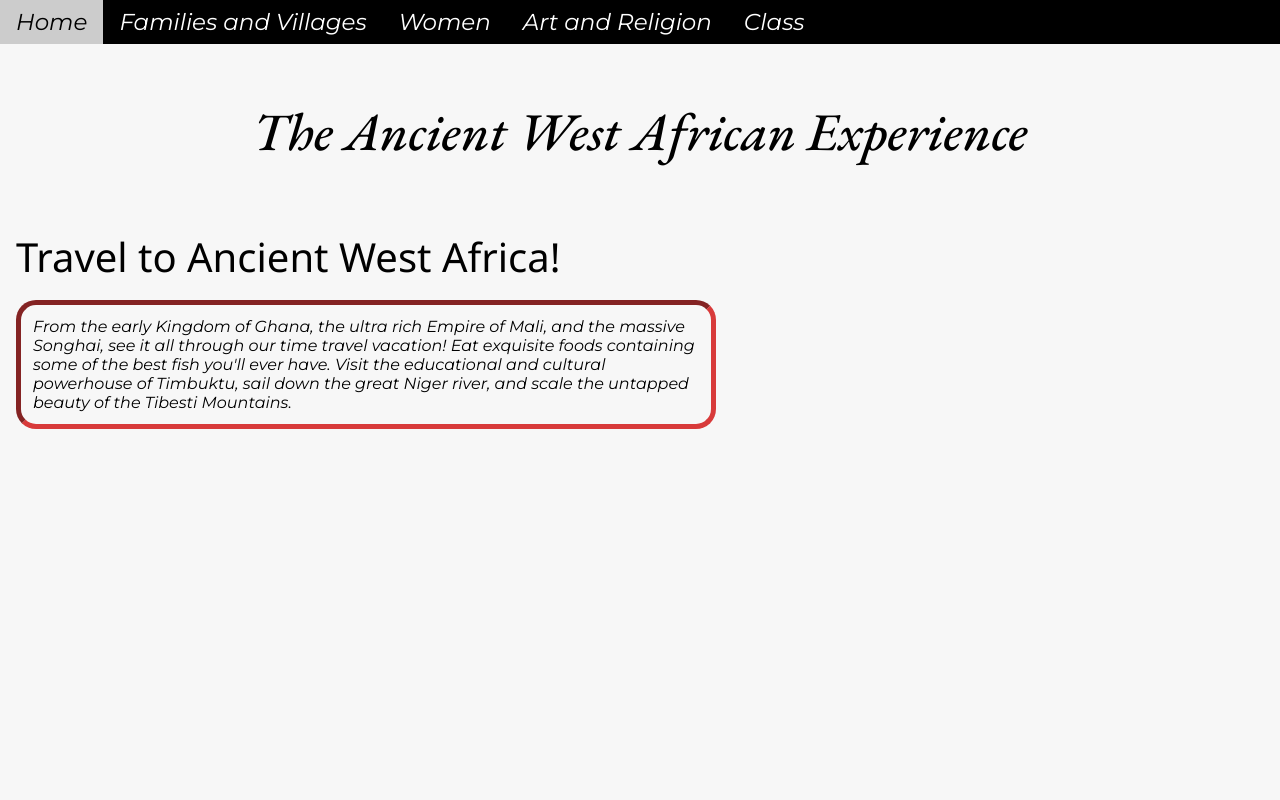
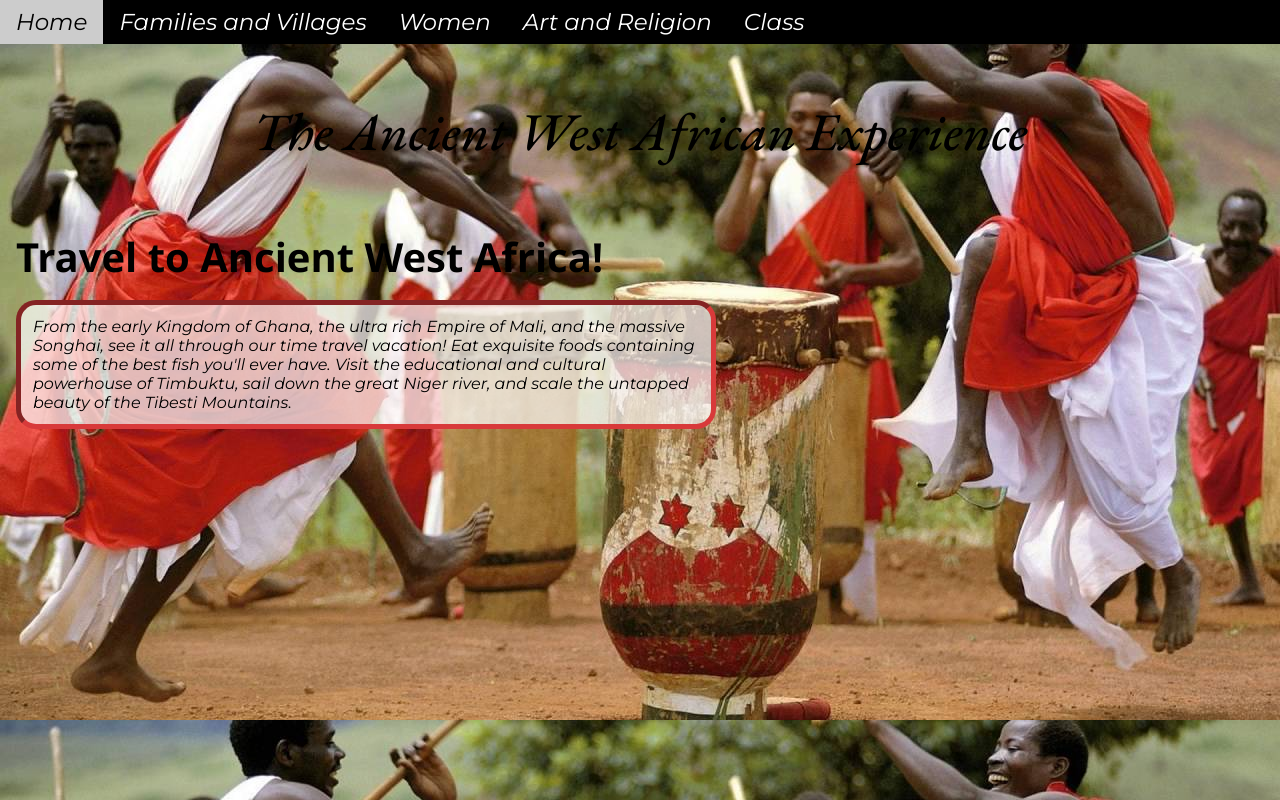
Before and after one commit to ClutchMcCutch/Ko-G-project, a plain HTML site: page index.html in a window 1280 px wide. Both pictures are taken after a click on the button "Home". Drawn offline with nearby package versions, Linux system fonts and the light colour scheme.

Commit message:
added art folder, and background changing function

```diff
--- a/code.js
+++ b/code.js
@@ -25,3 +25,21 @@ function openLink(evt, animName) {
   document.getElementById(animName).style.display = "block";
   evt.currentTarget.className += " w3-red";
 }
+
+
+var current = 0
+function changeBackground(){
+  var body, bgList;
+  bgList = [
+    "url(art/mali.jpg)",
+    "url(art/dance.jpg)",
+    "url(art/islam.jpg)",
+    "url(art/musa.jpg)"
+  ];
+  body = document.body.style;
+  current++
+  current = current % bgList.length;
+  body.backgroundImage = bgList[current]
+
+  console.log(current, bgList[current])
+}
--- a/index.html
+++ b/index.html
@@ -8,13 +8,13 @@
     <link rel="stylesheet" href="tabs.css">
 </head>
 
-<body>
+<body id="body">
     <div id="tab" class="w3-bar w3-black">
-        <button class="w3-bar-item w3-button tablink" onclick="openLink(event,'Home')">Home</button>
-        <button class="w3-bar-item w3-button tablink" onclick="openLink(event,'Family')">Families and Villages</button>
-        <button class="w3-bar-item w3-button tablink" onclick="openLink(event,'Women')">Women</button>
-        <button class="w3-bar-item w3-button tablink" onclick="openLink(event,'Art')">Art and Religion</button>
-        <button class="w3-bar-item w3-button tablink" onclick="openLink(event,'Class')">Class</button>
+        <button class="w3-bar-item w3-button tablink" onclick="openLink(event,'Home'); changeBackground();">Home</button>
+        <button class="w3-bar-item w3-button tablink" onclick="openLink(event,'Family'); changeBackground();">Families and Villages</button>
+        <button class="w3-bar-item w3-button tablink" onclick="openLink(event,'Women'); changeBackground();">Women</button>
+        <button class="w3-bar-item w3-button tablink" onclick="openLink(event,'Art'); changeBackground();">Art and Religion</button>
+        <button class="w3-bar-item w3-button tablink" onclick="openLink(event,'Class'); changeBackground();">Class</button>
     </div>
 
     <div id="title">
@@ -56,7 +56,7 @@
         <h2 id="heading">Hello there</h2>
         <p id="pg">blah blah</p>
         <p id="pg">blah</p>
-        <img id="beninArt" src="benin_art.png">
+        <img id="beninArt" src="art/benin_art.png">
     </div>
     <div id="Class" class="w3-container city w3-animate-opacity" style="display:none">
         <h2 id="heading">Religion</h2>
--- a/style.css
+++ b/style.css
@@ -2,6 +2,7 @@
 @import url('https://fonts.googleapis.com/css2?family=EB+Garamond:ital,wght@1,500&display=swap');
 body {
     background-color: rgb(247, 247, 247);
+    background-image: url(art/mali.jpg);
 }
 
 #tab {
@@ -18,6 +19,8 @@ body {
 
 #heading {
     font-size: 40px;
+    font-weight: 600;
+    color: #000000
 }
 
 #pg {
@@ -28,6 +31,8 @@ body {
     border: 5px inset rgb(216, 58, 58);
     padding: 12px;
     border-radius: 20px;
+    color: rgb(0, 0, 0);
+    background-color: rgba(255, 255, 255, 0.7);
 }
 
 #beninArt {
```
Also changed, not shown: art/benin_art.png (renamed from benin_art.png), art/dance.jpg (added), art/islam.jpg (added), art/mali.jpg (added), art/musa.jpg (added). Lines whose indentation alone changed are shown as unchanged.
